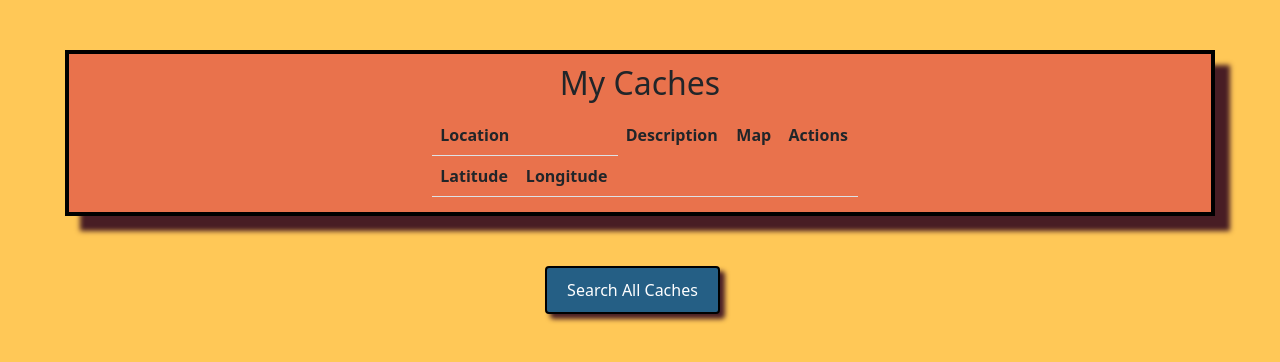
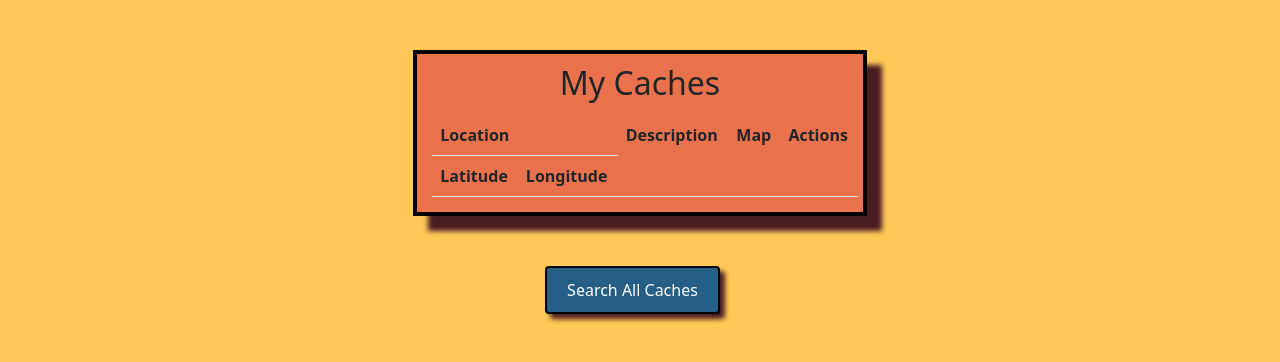
Before and after one commit to jayomeara/codingdojo_GroupLucky13, a Flask app: page /usercaches in a window 1280 px wide. Shown: the part 80-442 px from the top of the page. Run offline with Flask 2, Linux system fonts and the light colour scheme; the visitor is signed in with stand-in values (Sample User, id 1); data that the repository does not hold is empty.

Commit message:
Quick patch for fixed width on My Caches

```diff
--- a/flask_app/static/css/styles.css
+++ b/flask_app/static/css/styles.css
@@ -229,7 +229,7 @@ body {
     background-color: #e9724c;
     box-shadow: 15px 15px 5px #481d24;
     font-weight: bold;
-    width: 1150px;
+    /* width: 1150px; */
     margin: 50px;
     padding: 10px;
 }
```
